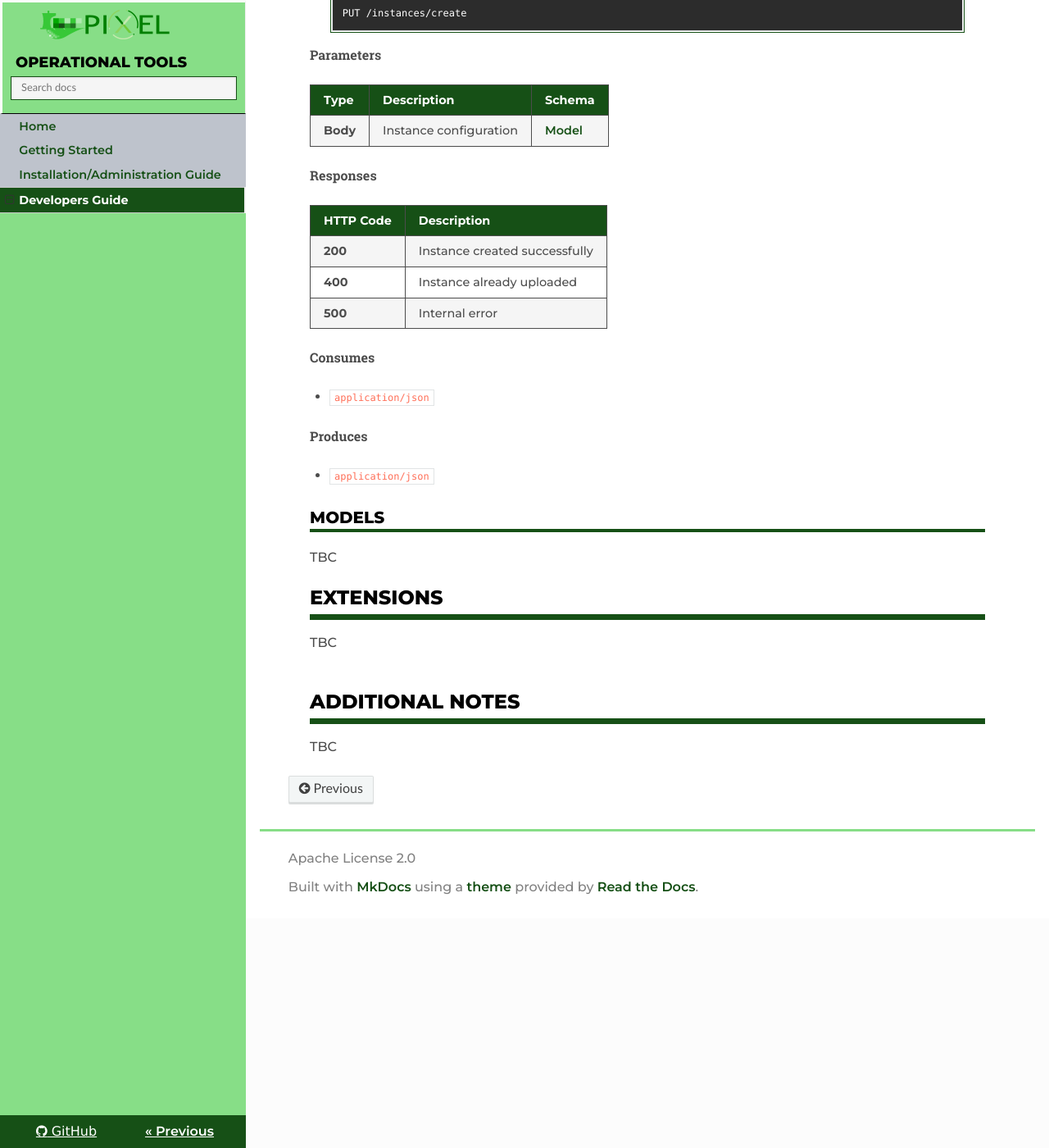
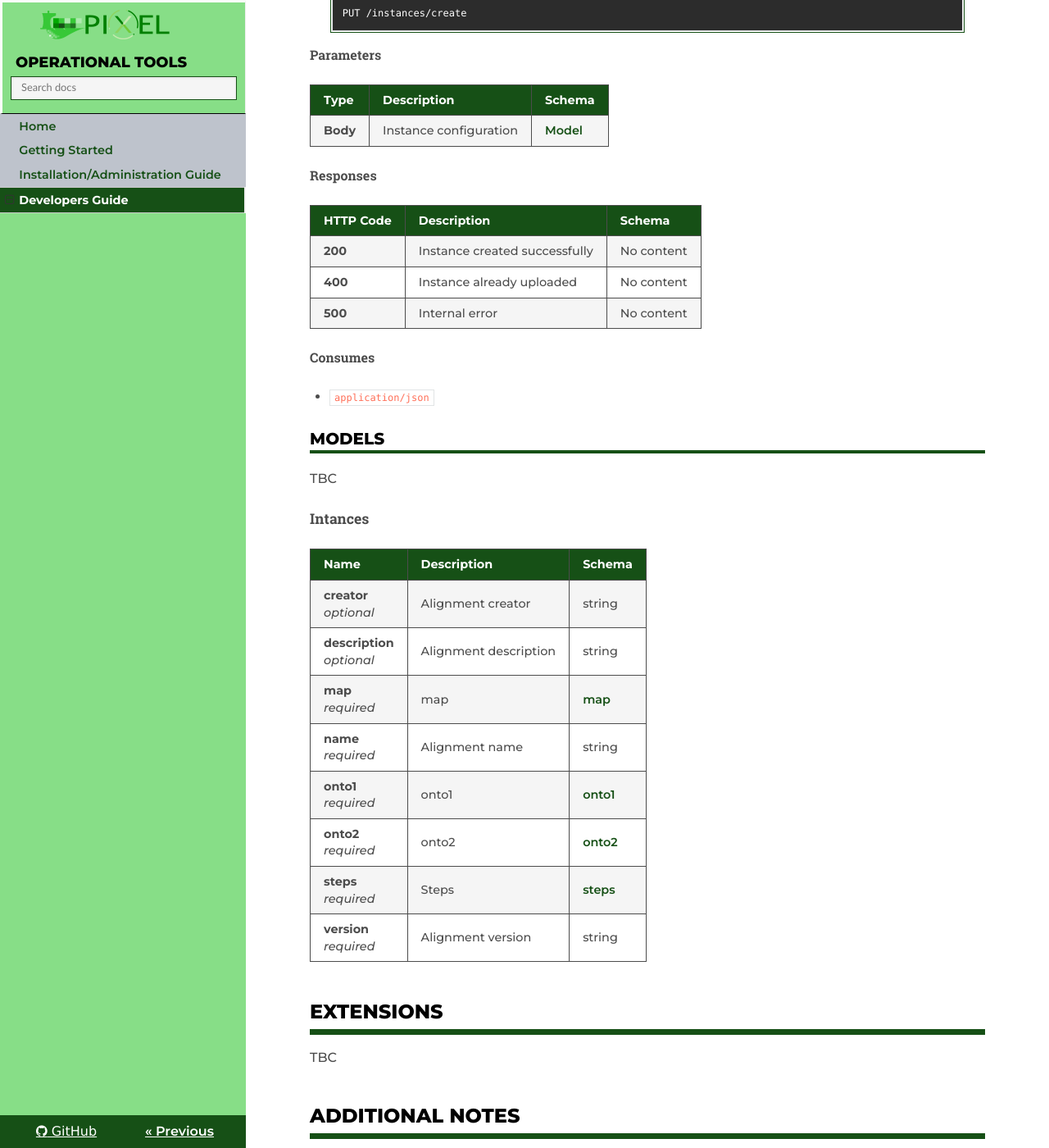
Before and after one commit to pixel-ports/docs-pas, an MkDocs documentation site: the page built from docs/devel_guide.md, in a window 1280 px wide and 1400 px high, scrolled down 491 px. Shown: the whole window at 82% size. Built offline with MkDocs 1.6.1, drawn with Linux system fonts in a browser that asks for light colours; nearby versions of some CDN libraries; old or Windows-style settings are respelled for this version of MkDocs.

Commit message:
Update devel_guide.md

```diff
--- a/docs/devel_guide.md
+++ b/docs/devel_guide.md
@@ -30,19 +30,14 @@ PUT /instances/create
 
 ###### Responses
 
-|HTTP Code|Description|
-|---|---|
-|**200**|Instance created successfully|
-|**400**|Instance already uploaded|
-|**500**|Internal error|
+|HTTP Code|Description|Schema|
+|---|---|---|
+|**200**|Instance created successfully|No content
+|**400**|Instance already uploaded|No content
+|**500**|Internal error|No content
 
 ###### Consumes
 * `application/json`
-
-
-###### Produces
-* `application/json`
-
 
 
 ### Models
@@ -50,6 +45,22 @@ PUT /instances/create
 TBC
 <br/>
 </div>
+
+<a name="model_instance"></a>
+##### Intances
+
+|Name|Description|Schema|
+|---|---|---|
+|**creator**  <br>*optional*|Alignment creator|string|
+|**description**  <br>*optional*|Alignment description|string|
+|**map**  <br>*required*|map|[map](#alignment-map)|
+|**name**  <br>*required*|Alignment name|string|
+|**onto1**  <br>*required*|onto1|[onto1](#alignment-onto1)|
+|**onto2**  <br>*required*|onto2|[onto2](#alignment-onto2)|
+|**steps**  <br>*required*|Steps|[steps](#alignment-steps)|
+|**version**  <br>*required*|Alignment version|string|
+
+
 
 ## Extensions
 <div align="justify">
```
